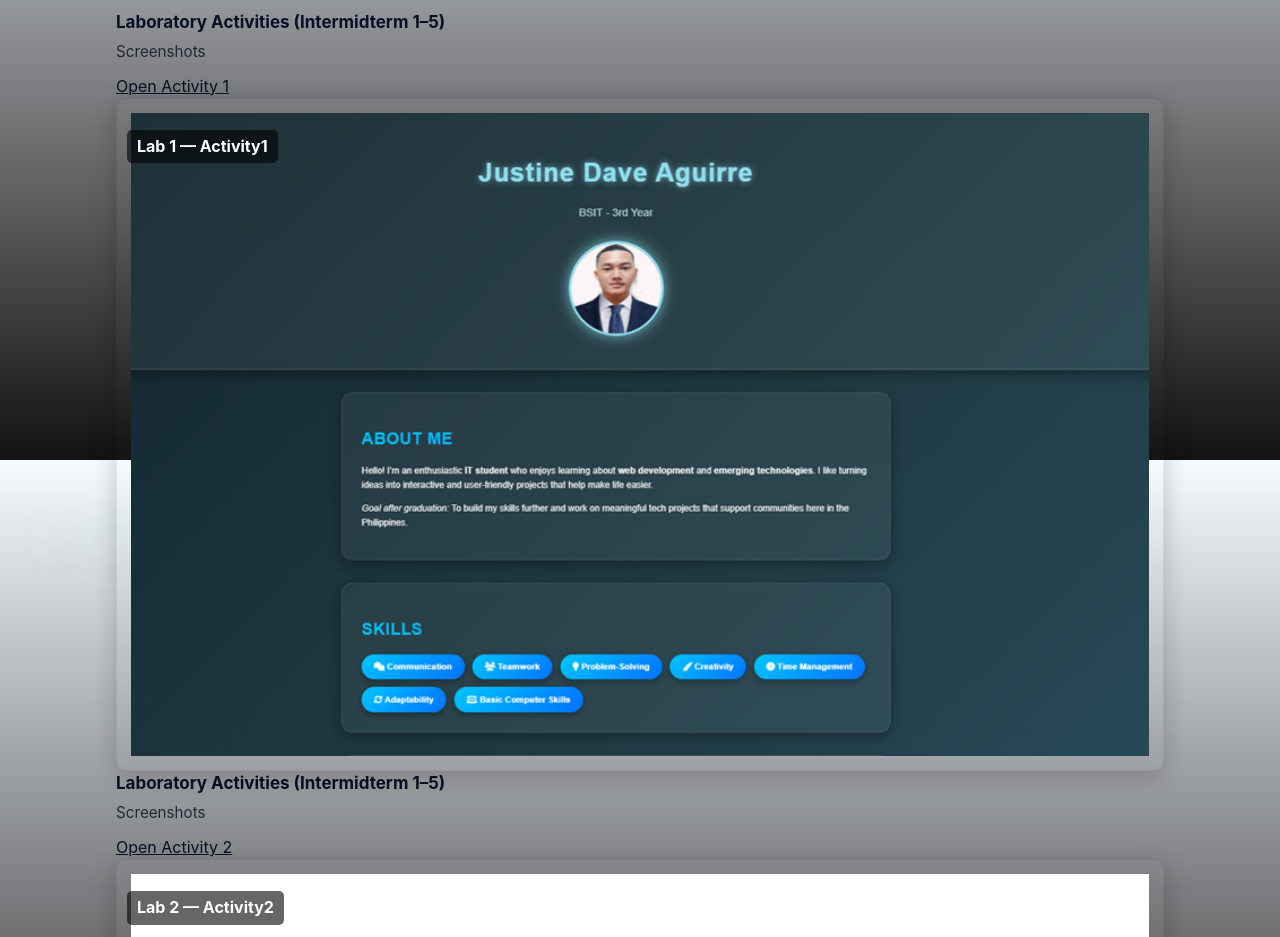
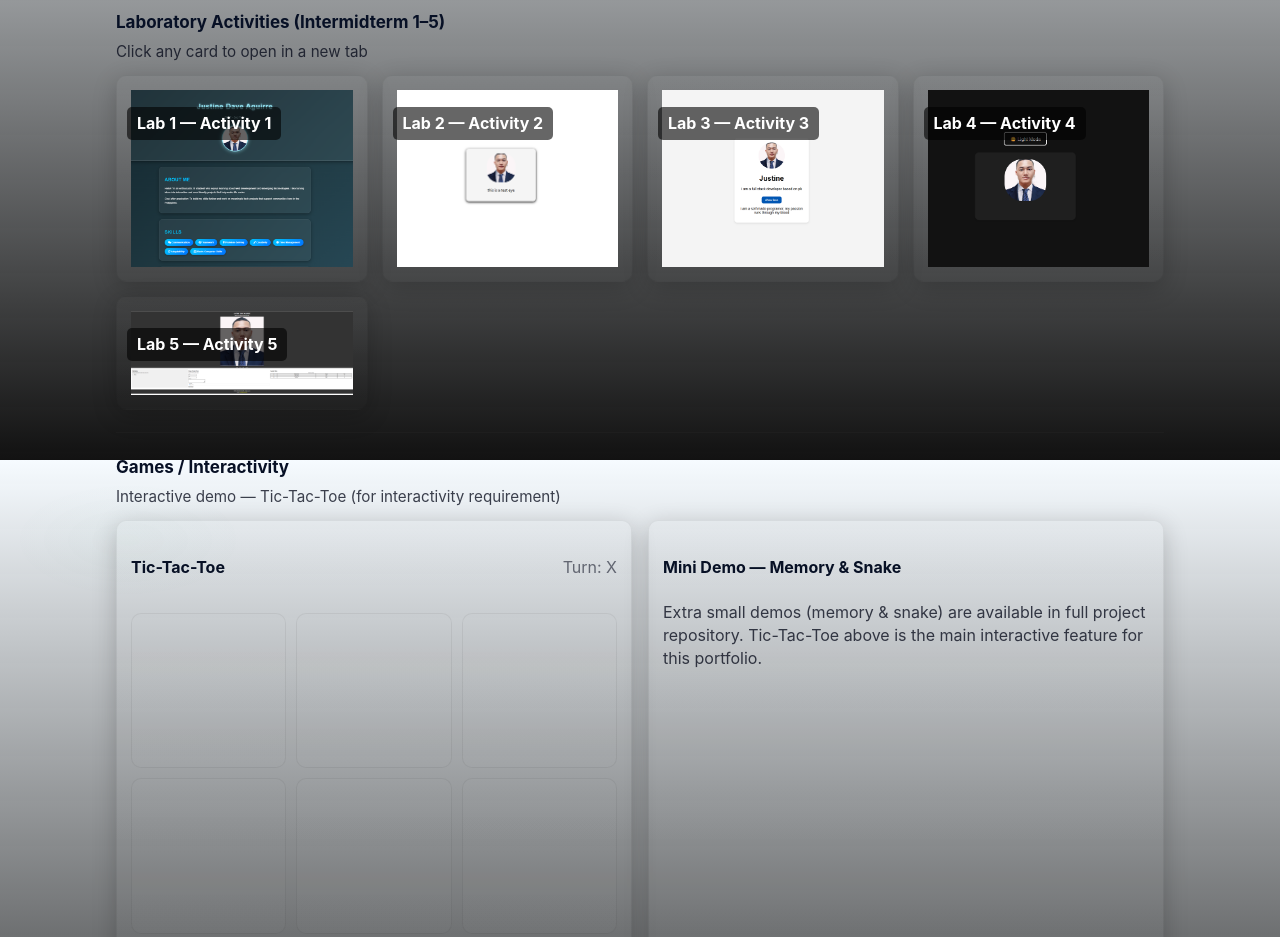
Before and after one commit to Unkown-user07/My-Portfolio, a website: page index.html in a window 1280 px wide. Shown: the part 1940-2877 px from the top of the page. Drawn offline with nearby package versions, Linux system fonts and the light colour scheme.

Commit message:
updating my activity lab

```diff
--- a/index.html
+++ b/index.html
@@ -263,25 +263,59 @@
 
 
     <!-- LABORATORY ACTIVITIES 1-5 -->
+    <!-- LABORATORY ACTIVITIES -->
 <section id="labs" class="fade-up">
   <h3 class="section__title">Laboratory Activities (Intermidterm 1–5)</h3>
-      <span class="section__subtitle">Screenshots</span>
-      <a href="activity/activity1/Activity.html" target="_blank">Open Activity 1</a>
+  <span class="section__subtitle">Click any card to open in a new tab</span>
 
   <div class="grid grid-3">
-        <div class="card lab-card">
-          <h4>Lab 1 — Activity1</h4>
+
+    <!-- Activity 1 -->
+    <a href="activity/activity1/Activity.html" target="_blank" class="card lab-card">
+      <h4>Lab 1 — Activity 1</h4>
       <img src="assets/img/activity1.png" alt="Lab 1 Screenshot" class="lab-image">
+    </a>
 
+    <!-- Activity 2 -->
+    <a href="activity/activity1/activity2/activity2.html" target="_blank" class="card lab-card">
+      <h4>Lab 2 — Activity 2</h4>
+      <img src="assets/img/Activity2.png" alt="Lab 2 Screenshot" class="lab-image">
+    </a>
+
+    <!-- Activity 3 -->
+    <a href="activity3/activity3.html" target="_blank" class="card lab-card">
+      <h4>Lab 3 — Activity 3</h4>
+      <img src="assets/img/activity3.png" alt="Lab 3 Screenshot" class="lab-image">
+    </a>
+
+    <!-- Activity 4 -->
+    <a href="activity4/index.html" target="_blank" class="card lab-card">
+      <h4>Lab 4 — Activity 4</h4>
+      <img src="assets/img/Activity4.png" alt="Lab 4 Screenshot" class="lab-image">
+    </a>
+
+    <!-- Activity 5 -->
+    <a href="activity5/index.html" target="_blank" class="card lab-card">
+      <h4>Lab 5 — Activity 5</h4>
+      <img src="assets/img/Activity5.png" alt="Lab 5 Screenshot" class="lab-image">
+    </a>
 
   </div>
-      </div>
+</section>
 
 <style>
   .lab-card {
     position: relative;
     overflow: hidden;
     border-radius: 10px;
+    display: block;
+    text-decoration: none;
+    transition: transform 0.2s ease, box-shadow 0.2s ease;
+  }
+
+  .lab-card:hover {
+    transform: scale(1.03);
+    box-shadow: 0 8px 25px rgba(0, 0, 0, 0.3);
   }
 
   .lab-card h4 {
@@ -291,7 +325,6 @@
     z-index: 2;
     color: white;
     background: rgba(0, 0, 0, 0.6);
-
     padding: 5px 10px;
     border-radius: 5px;
     font-size: 16px;
@@ -304,168 +337,6 @@
     display: block;
   }
 </style>
-
-
-
-      <h3 class="section__title">Laboratory Activities (Intermidterm 1–5)</h3>
-      <span class="section__subtitle">Screenshots</span>
-      <a href="activity/activity1/activity2/activity2.html" target="_blank">Open Activity 2</a>
-
-      <div class="grid grid-3">
-        <div class="card lab-card">
-          <h4>Lab 2 — Activity2</h4>
-          <img src="assets/img/Activity2.png" alt="Lab 2 Screenshot" class="lab-image">
-        </div>
-      </div>
-
-      <style>
-        .lab-card {
-          position: relative;
-          overflow: hidden;
-          border-radius: 10px;
-        }
-
-        .lab-card h4 {
-          position: absolute;
-          top: 10px;
-          left: 10px;
-          z-index: 2;
-          color: white;
-          background: rgba(0, 0, 0, 0.6);
-
-          padding: 5px 10px;
-          border-radius: 5px;
-          font-size: 16px;
-        }
-
-        .lab-card .lab-image {
-          width: 100%;
-          height: 100%;
-          object-fit: cover;
-          display: block;
-        }
-        </style>
-
-        <section id="labs" class="fade-up">
-      <h3 class="section__title">Laboratory Activities (Intermidterm 1–5)</h3>
-      <span class="section__subtitle">Screenshots</span>
-      <a href="activity3/activity3.html" target="_blank">Open Activity 3</a>
-
-      <div class="grid grid-3">
-        <div class="card lab-card">
-          <h4>Lab 3 — Activity3</h4>
-          <img src="assets/img/activity3.png" alt="Lab 3 Screenshot" class="lab-image">
-        </div>
-      </div>
-
-      <style>
-        .lab-card {
-          position: relative;
-          overflow: hidden;
-          border-radius: 10px;
-        }
-
-        .lab-card h4 {
-          position: absolute;
-          top: 10px;
-          left: 10px;
-          z-index: 2;
-          color: white;
-          background: rgba(0, 0, 0, 0.6);
-
-          padding: 5px 10px;
-          border-radius: 5px;
-          font-size: 16px;
-        }
-
-        .lab-card .lab-image {
-          width: 100%;
-          height: 100%;
-          object-fit: cover;
-          display: block;
-        }
-        </style>
-
-        <section id="labs" class="fade-up">
-      <h3 class="section__title">Laboratory Activities (Intermidterm 1–5)</h3>
-      <span class="section__subtitle">Screenshots</span>
-       <a href="activity4/index.html" target="_blank">Open Activity 4</a>
-
-      <div class="grid grid-3">
-        <div class="card lab-card">
-          <h4>Lab 4 — Activity4</h4>
-          <img src="assets/img/Activity4.png" alt="Lab 4 Screenshot" class="lab-image">
-        </div>
-      </div>
-
-      <style>
-        .lab-card {
-          position: relative;
-          overflow: hidden;
-          border-radius: 10px;
-        }
-
-        .lab-card h4 {
-          position: absolute;
-          top: 10px;
-          left: 10px;
-          z-index: 2;
-          color: white;
-          background: rgba(0, 0, 0, 0.6);
-
-          padding: 5px 10px;
-          border-radius: 5px;
-          font-size: 16px;
-        }
-
-        .lab-card .lab-image {
-          width: 100%;
-          height: 100%;
-          object-fit: cover;
-          display: block;
-        }
-        </style>
-
-        <section id="labs" class="fade-up">
-      <h3 class="section__title">Laboratory Activities (Intermidterm 1–5)</h3>
-      <span class="section__subtitle">Screenshots</span>
-             <a href="activity5/index.html" target="_blank">Open Activity 5</a>
-
-      <div class="grid grid-3">
-        <div class="card lab-card">
-          <h4>Lab 5 — Activity5</h4>
-          <img src="assets/img/Activity5.png" alt="Lab 5 Screenshot" class="lab-image">
-        </div>
-      </div>
-
-      <style>
-        .lab-card {
-          position: relative;
-          overflow: hidden;
-          border-radius: 10px;
-        }
-
-        .lab-card h4 {
-          position: absolute;
-          top: 10px;
-          left: 10px;
-          z-index: 2;
-          color: white;
-          background: rgba(0, 0, 0, 0.6);
-
-          padding: 5px 10px;
-          border-radius: 5px;
-          font-size: 16px;
-        }
-
-        .lab-card .lab-image {
-          width: 100%;
-          height: 100%;
-          object-fit: cover;
-          display: block;
-        }
-        </style>
-    </section>
 
     <!-- GAMES (Tic-Tac-Toe implemented) -->
     <section id="games" class="fade-up">
```
Also changed, not shown: assets/css/styles.css (+1 -9 lines). Lines whose indentation alone changed are shown as unchanged.
